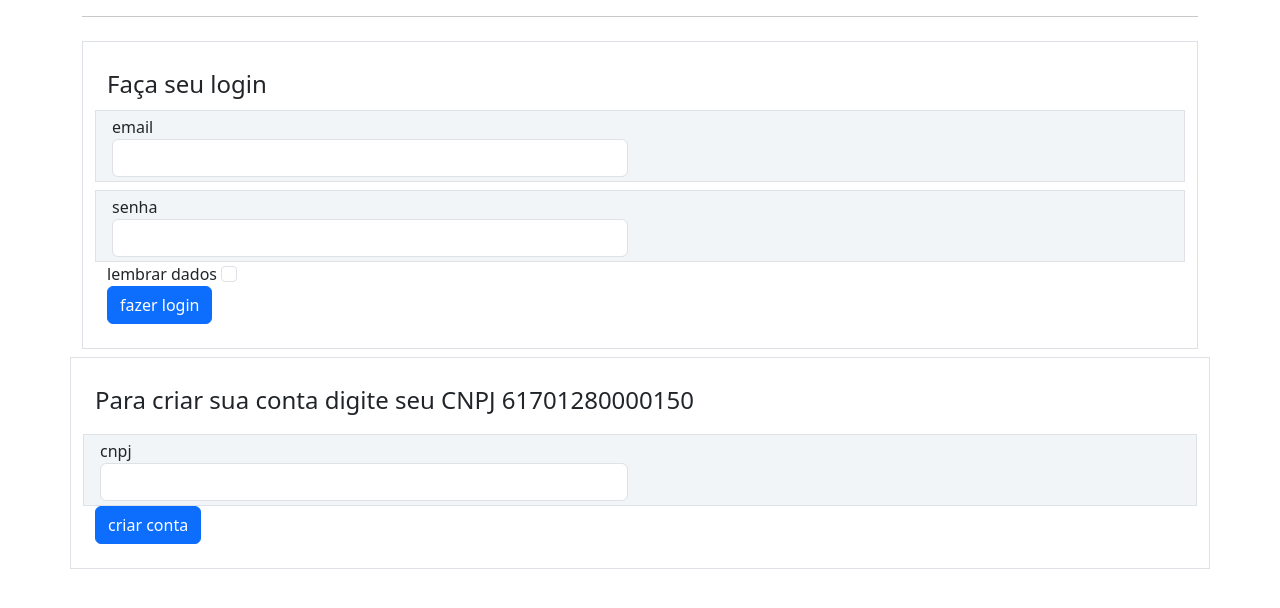
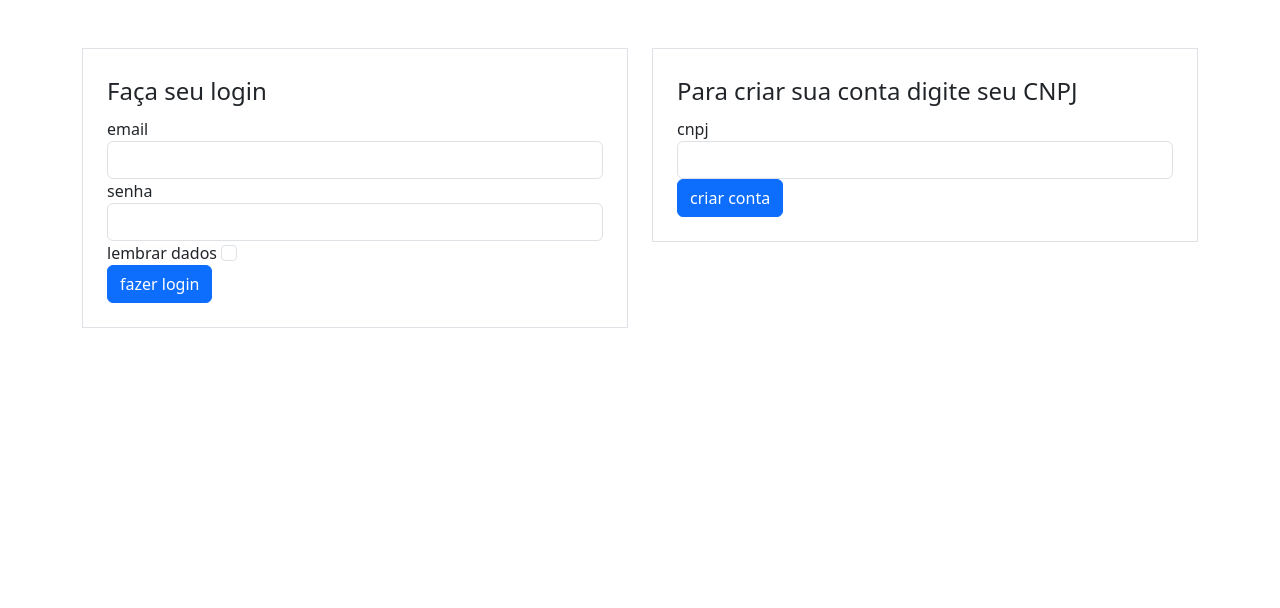
Before and after one commit to fbarrossampaio/venda_lotes, a Flask app: page /login in a window 1280 px wide. Shown: the part 56-664 px from the top of the page. Run offline with Flask 3, Linux system fonts and the light colour scheme; some libraries are stand-ins or nearby versions.

Commit message:
Update login.html

```diff
--- a/comunidadeimpressionadora/templates/login.html
+++ b/comunidadeimpressionadora/templates/login.html
@@ -1,82 +1,73 @@
-{%extends 'base.html'%}
-{%block body%}
-<div class="container">
-
-    <hr>
-    <div class="row">
-        <div class="col">
-            <form method="post" action="" class="border p-4 mt-2">
-                {{form_login.hidden_tag()}}
-                <!-- layout ->utilities-> Margin and padding                          -->
+{% extends 'base.html' %}
+{% block head %}
+    <meta name="viewport" content="width=device-width, initial-scale=1.0">
+    <title>Login</title>
+{% endblock %}
+{% block body %}
+<div class="container mt-5">
+    <div class="row justify-content-center">
+        <div class="col-md-6"> <!-- Definindo a largura da coluna -->
+            <form method="post" action="" class="border p-4">
+                {{ form_login.hidden_tag() }}
                 <fieldset>
                     <legend>Faça seu login</legend>
-<!--                    <div class="form-group">-->
-                    <div class="row border mt-2 p-1 meupost">
-                        <div class="form-group col-md-6">
-                            {{form_login.email.label(class="form-control-label")}}
-                            {%if form_login.email.errors%}
-                            {{form_login.email(class="form-control is-invalid")}}
+                    <div class="form-group">
+                        {{ form_login.email.label(class="form-control-label") }}
+                        {% if form_login.email.errors %}
+                            {{ form_login.email(class="form-control is-invalid") }}
                             <div class="invalid-feedback">
-                                {%for erro in form_login.email.errors%}
-                                {{erro}}
-                                {%endfor%}
+                                {% for erro in form_login.email.errors %}
+                                    {{ erro }}
+                                {% endfor %}
                             </div>
-                            {%else%}
-                            {{form_login.email(class="form-control")}}
-                            {%endif %}
-                        </div>
-                    </div>
-                    <div class="row border mt-2 p-1 meupost">
-                        <div class="form-group col-md-6">
-                            {{form_login.senha.label(class="form-control-label")}}
-                            {%if form_login.senha.errors%}
-                            {{form_login.senha(class="form-control is-invalid")}}
-                            <div class="invalid-feedback">
-                                {%for erro in form_login.senha.errors%}
-                                {{erro}}
-                                {%endfor%}
-                            </div>
-                            {%else%}
-                            {{form_login.senha(class="form-control")}}
-                            {%endif %}
-                         </div>
+                        {% else %}
+                            {{ form_login.email(class="form-control") }}
+                        {% endif %}
                     </div>
                     <div class="form-group">
-
-                        {{form_login.lembrar_dados.label(class="form-check-label")}}
-                        {{form_login.lembrar_dados(class="form-check-input")}}
+                        {{ form_login.senha.label(class="form-control-label") }}
+                        {% if form_login.senha.errors %}
+                            {{ form_login.senha(class="form-control is-invalid") }}
+                            <div class="invalid-feedback">
+                                {% for erro in form_login.senha.errors %}
+                                    {{ erro }}
+                                {% endfor %}
+                            </div>
+                        {% else %}
+                            {{ form_login.senha(class="form-control") }}
+                        {% endif %}
                     </div>
-
+                    <div class="form-group">
+                        {{ form_login.lembrar_dados.label(class="form-check-label") }}
+                        {{ form_login.lembrar_dados(class="form-check-input") }}
+                    </div>
                 </fieldset>
-                {{form_login.botao_submit_login(class="btn btn-primary")}}
+                {{ form_login.botao_submit_login(class="btn btn-primary") }}
             </form>
         </div>
 
-<!--        <div class="col">-->
-            <form method="post" action="" class="border p-4 mt-2">
+        <div class="col-md-6">
+            <form method="post" action="" class="border p-4">
                 {{ form_cnpj_novo.hidden_tag() }}
-                <legend>Para criar sua conta digite seu CNPJ 61701280000150</legend>
+                <legend>Para criar sua conta digite seu CNPJ</legend>
                 <fieldset>
-                    <div class="row border mt-2 p-1 meupost">
-                        <div class="form-group col-md-6">
-                            {{ form_cnpj_novo.cnpj.label(class="form-control-label") }}
-                            {% if form_cnpj_novo.cnpj.errors %}
+                    <div class="form-group">
+                        {{ form_cnpj_novo.cnpj.label(class="form-control-label") }}
+                        {% if form_cnpj_novo.cnpj.errors %}
                             {{ form_cnpj_novo.cnpj(class="form-control is-invalid") }}
                             <div class="invalid-feedback">
                                 {% for erro in form_cnpj_novo.cnpj.errors %}
-                                {{ erro }}
+                                    {{ erro }}
                                 {% endfor %}
                             </div>
-                            {% else %}
+                        {% else %}
                             {{ form_cnpj_novo.cnpj(class="form-control") }}
-                            {% endif %}
-                        </div>
+                        {% endif %}
                     </div>
                 </fieldset>
                 {{ form_cnpj_novo.botao_submit_cnpj(class="btn btn-primary") }}
             </form>
-
-<!--        </div>-->
+        </div>
     </div>
 </div>
-{%endblock%}
+{% endblock %}
```
